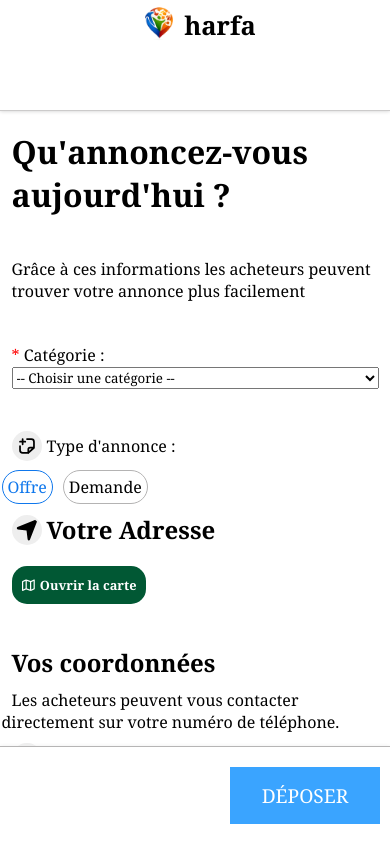
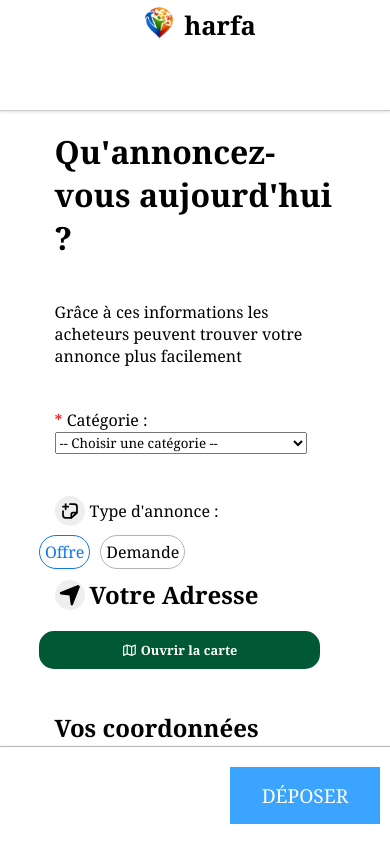
Before and after one commit to codercoder61/harfa, a React (Vite) app: page /publier in a window 390 px wide. Shown: the top 842 px of the page. Built offline with nearby package versions, Linux system fonts and the light colour scheme.

Commit message:
Update Publier.css

```diff
--- a/src/Publier.css
+++ b/src/Publier.css
@@ -88,7 +88,8 @@
 }
 
 #first > * {
-  margin: 10px; /* set your desired margin */
+    margin: 10px auto;
+    width: 90%;
 }
 
 #first input:focus,#first textarea:focus{
@@ -143,6 +144,9 @@ select:focus{
     padding:20px;
 }
 @media screen and (max-width:450px){
+    select{
+    width: 90%;
+    }
     #fafa{
 margin:120px auto !important;
 }
```
